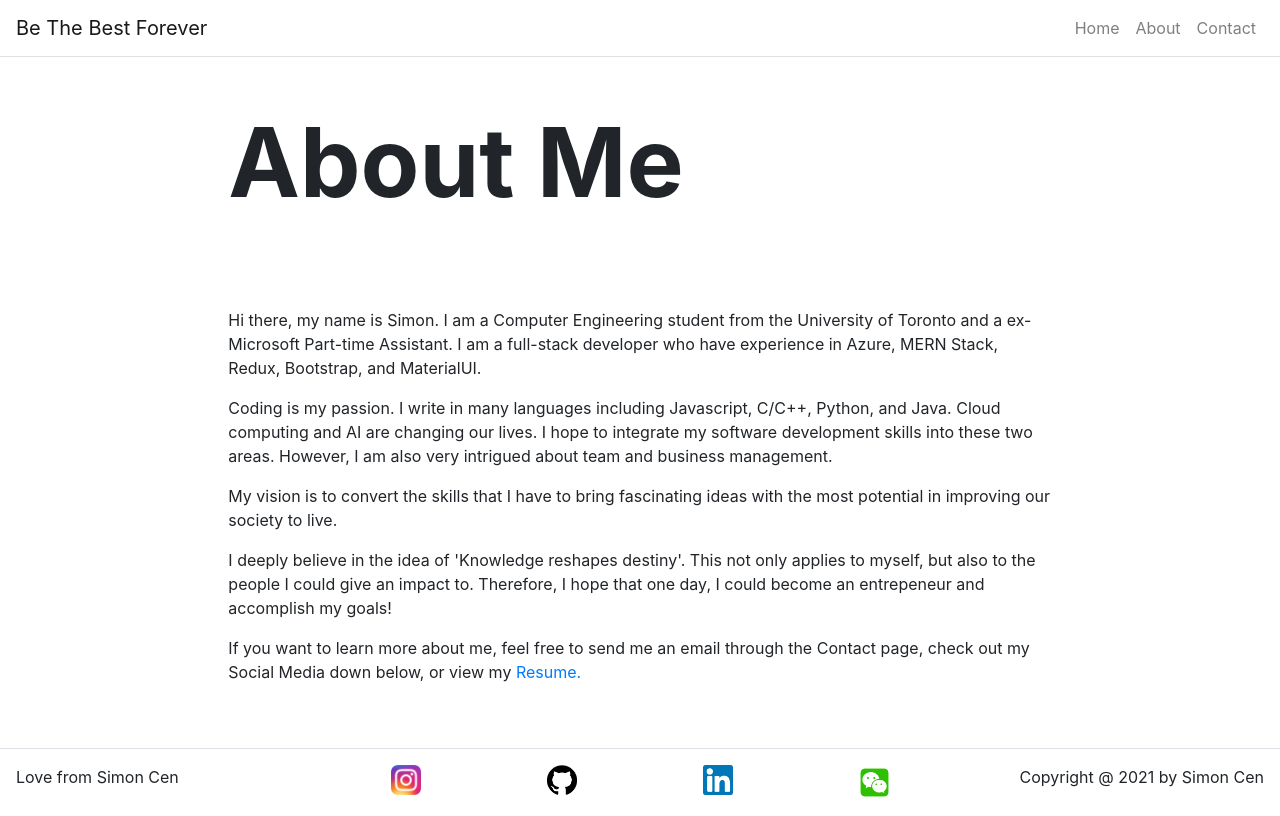
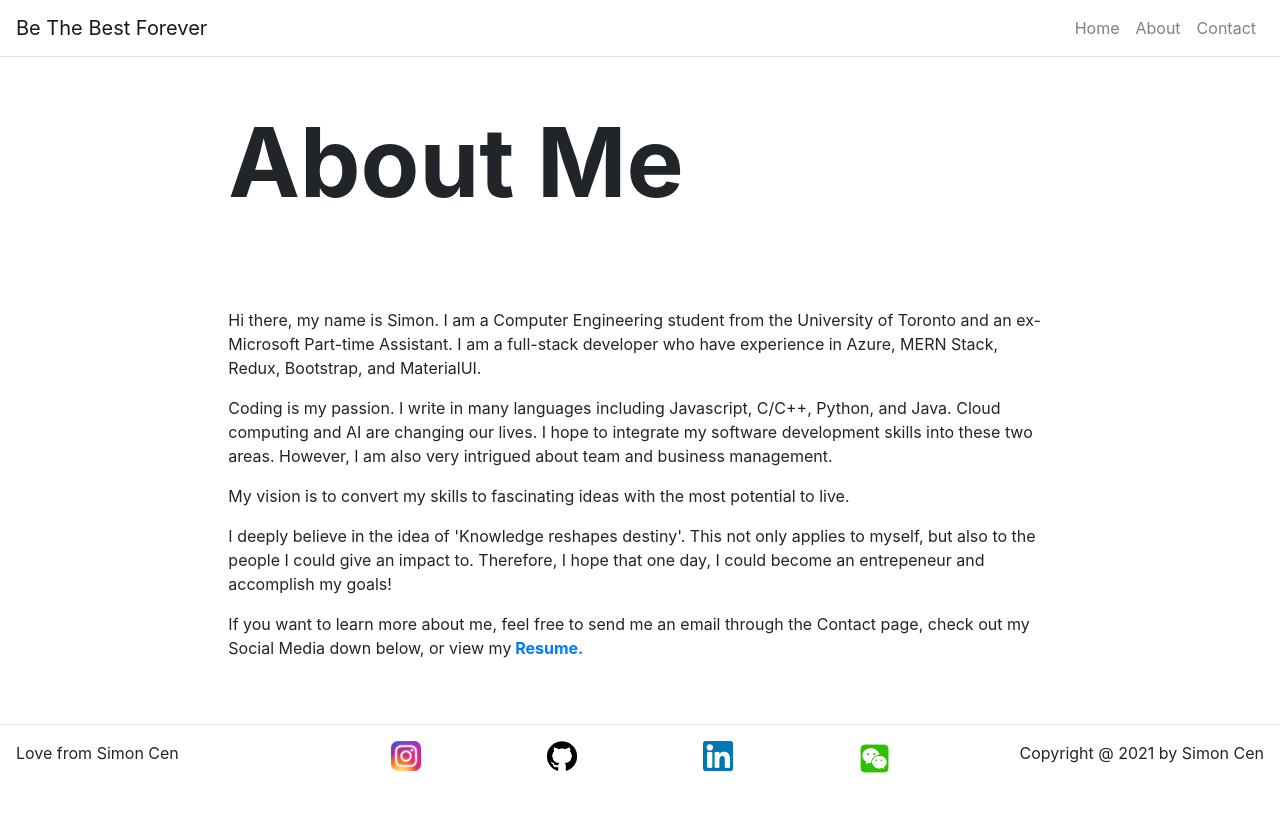
Before and after one commit to simoncen/PortfolioWebSite, a React (Create React App) app: page /about in a window 1280 px wide. Built offline with nearby package versions, Linux system fonts and the light colour scheme.

Commit message:
paragraph resume highlighted

```diff
--- a/src/pages/AboutPage.js
+++ b/src/pages/AboutPage.js
@@ -11,13 +11,15 @@ function AboutPage(props){
         <div>
             <Hero title={props.title}/>
             <Content>
-                <p>Hi there, my name is Simon. I am a Computer Engineering student from the University of Toronto and a ex-Microsoft Part-time Assistant. I am a full-stack developer who have experience in Azure, MERN Stack, Redux, Bootstrap, and MaterialUI. </p>
+                <p>Hi there, my name is Simon. I am a Computer Engineering student from the University of Toronto and an ex-Microsoft Part-time Assistant. I am a full-stack developer who have experience in Azure, MERN Stack, Redux, Bootstrap, and MaterialUI. </p>
                 <p>Coding is my passion. I write in many languages including Javascript, C/C++, Python, and Java. Cloud computing and AI are changing our lives. I hope to integrate my software development skills into these two areas. However, I am also very intrigued about team and business management. </p>
-                <p>My vision is to convert the skills that I have to bring fascinating ideas with the most potential in improving our society to live.</p>
+                <p>My vision is to convert my skills to fascinating ideas with the most potential to live.</p>
                 <p>I deeply believe in the idea of 'Knowledge reshapes destiny'.  This not only applies to myself, but also to the people I could give an impact to. Therefore, I hope that one day, I could become an entrepeneur and accomplish my goals!</p>
                 <p>
                     If you want to learn more about me, feel free to send me an email through the Contact page, check out my Social Media down below, or view my
-                    <a href={simoncenpic} target="_blank" rel="noreferrer"> Resume.</a>
+                    <a href={simoncenpic} target="_blank" rel="noreferrer">
+                        <b> Resume.</b>
+                    </a>
                 </p>
             </Content>
         </div>
```
Also changed, not shown: 1 other file (tests, documents, lock files or other folders).
